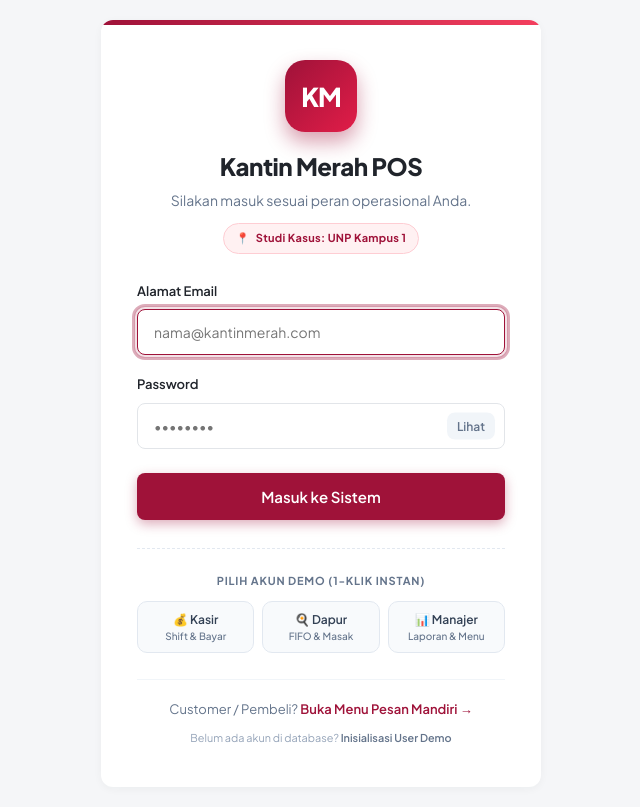
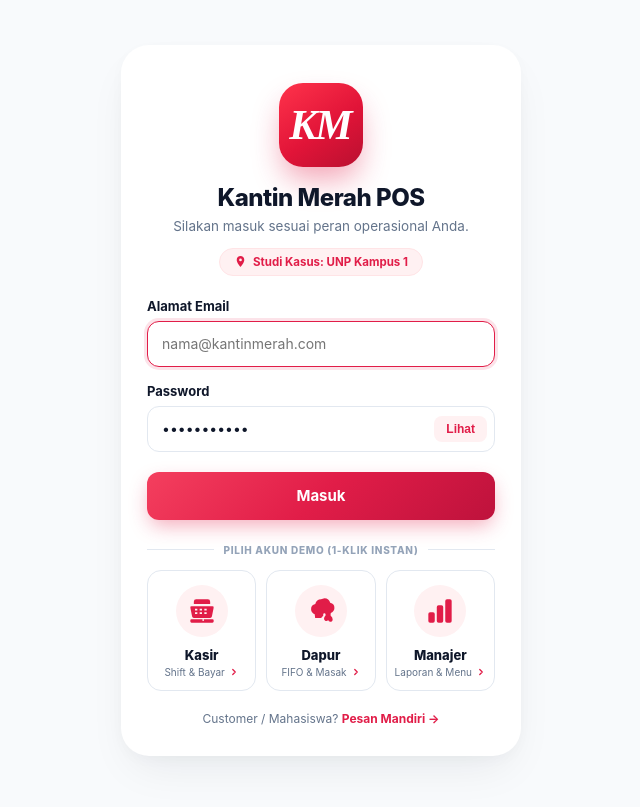
Before and after one commit to Hmdannn/pos-kantin-merah, a CodeIgniter 4 app: the page made by app/Views/auth/login.php in a window 1280 px wide. Shown: the whole page, without its empty margins (319-959 px from the left). After the commit the page ends 761 px from the top, so only its background shows below. Run offline with PHP 8.4 and a stand-in for CodeIgniter, Linux system fonts and the light colour scheme; the template is opened without the code that fills it, so the values that code supplies are empty; some libraries are stand-ins or nearby versions.

Commit message:
Memperbarui tampilan halaman login

```diff
--- a/app/Views/auth/login.php
+++ b/app/Views/auth/login.php
@@ -8,318 +8,364 @@ $success = session()->getFlashdata('success');
 <head>
     <meta charset="UTF-8">
     <meta name="viewport" content="width=device-width, initial-scale=1.0">
-    <title>Login - Kantin Merah POS</title>
+    <title>Kantin Merah POS - Login</title>
 
     <style>
+        :root {
+            --brand-red: #e11d48;
+            --brand-red-dark: #be123c;
+            --brand-red-light: #fff1f2;
+            --brand-red-soft: #ffe4e6;
+            --text-dark: #0f172a;
+            --text-muted: #64748b;
+            --border-light: #e2e8f0;
+            --bg-page: #f8fafc;
+        }
+
         * {
             box-sizing: border-box;
+            margin: 0;
+            padding: 0;
         }
 
         body {
-            margin: 0;
             min-height: 100vh;
             display: flex;
             align-items: center;
             justify-content: center;
-            padding: 20px;
-            background: radial-gradient(circle at top right, #9f1239, #7a0f1d, #4c0519);
-            color: #1f2937;
-            font-family: var(--font-primary);
+            padding: 24px 16px;
+            background: var(--bg-page);
+            font-family: -apple-system, BlinkMacSystemFont, "Segoe UI", Roboto, Helvetica, Arial, sans-serif;
+            color: var(--text-dark);
+            -webkit-font-smoothing: antialiased;
         }
 
         .login-card {
             width: 100%;
-            max-width: 440px;
-            padding: 40px 36px;
+            max-width: 400px;
             background: #ffffff;
-            border-radius: 24px;
-            box-shadow: 0 25px 50px -12px rgba(0, 0, 0, 0.35);
-            position: relative;
-            overflow: hidden;
+            border-radius: 28px;
+            padding: 38px 26px 30px;
+            box-shadow: 0 20px 45px -12px rgba(15, 23, 42, 0.08), 0 4px 16px -2px rgba(15, 23, 42, 0.03);
+            text-align: center;
         }
 
-        /* Aksen garis atas kartu */
-        .login-card::before {
-            content: '';
-            position: absolute;
-            top: 0;
-            left: 0;
-            right: 0;
-            height: 5px;
-            background: linear-gradient(90deg, #9f1239, #f43f5e);
-        }
-
-        .login-header {
-            text-align: center;
-            margin-bottom: 28px;
-        }
-
-        .logo {
-            width: 72px;
-            height: 72px;
+        /* App Logo (KM in red squircle) */
+        .app-logo {
+            width: 84px;
+            height: 84px;
             margin: 0 auto 16px;
+            background: linear-gradient(145deg, #ff334b 0%, #e11438 55%, #b91030 100%);
+            border-radius: 24px;
             display: flex;
             align-items: center;
             justify-content: center;
-            border-radius: 20px;
-            background: linear-gradient(135deg, #9f1239, #e11d48);
-            color: #fff;
-            font-size: 26px;
-            font-weight: 800;
-            box-shadow: 0 10px 20px rgba(159, 18, 57, 0.4);
-            letter-spacing: -1px;
+            box-shadow: 0 16px 30px -4px rgba(225, 29, 72, 0.4);
         }
 
-        h1 {
-            margin: 0 0 6px;
-            font-size: 24px;
-            color: #0f172a;
-            font-weight: 800;
-            letter-spacing: -0.5px;
+        .app-logo span {
+            font-family: "Times New Roman", Times, "Playfair Display", Georgia, serif;
+            font-style: italic;
+            font-weight: 900;
+            font-size: 42px;
+            color: #ffffff;
+            letter-spacing: -2px;
+            line-height: 1;
+            margin-right: 2px;
+            user-select: none;
         }
 
-        .subtitle {
-            margin: 0;
-            color: #64748b;
-            font-size: 14px;
-            font-weight: 400;
+        /* Heading */
+        .app-title {
+            font-size: 24px;
+            font-weight: 800;
+            color: var(--text-dark);
+            letter-spacing: -0.02em;
+            margin-bottom: 6px;
         }
 
-        .badge-campus {
+        .app-subtitle {
+            font-size: 13.5px;
+            color: var(--text-muted);
+            margin-bottom: 14px;
+        }
+
+        /* Location Badge */
+        .location-badge {
             display: inline-flex;
             align-items: center;
             gap: 6px;
-            margin-top: 12px;
-            background: #fff1f2;
-            color: #9f1239;
-            font-size: 11px;
+            background: var(--brand-red-light);
+            color: var(--brand-red);
+            font-size: 11.5px;
             font-weight: 700;
-            padding: 6px 12px;
-            border-radius: 9999px;
-            letter-spacing: 0.3px;
-            border: 1px solid #fecdd3;
+            padding: 6px 14px;
+            border-radius: 999px;
+            margin-bottom: 22px;
+            border: 1px solid var(--brand-red-soft);
         }
 
+        .location-badge svg {
+            flex-shrink: 0;
+        }
+
+        /* Alert Messages */
         .alert {
-            margin-bottom: 20px;
-            padding: 12px 16px;
-            border-radius: 12px;
-            font-size: 13px;
+            margin-bottom: 16px;
+            padding: 10px 14px;
+            border-radius: 10px;
+            font-size: 12.5px;
+            font-weight: 600;
+            text-align: left;
             display: flex;
             align-items: center;
-            gap: 10px;
-            font-weight: 500;
-            animation: fadeIn 0.3s ease-in-out;
-        }
-
-        @keyframes fadeIn {
-            from { opacity: 0; transform: translateY(-4px); }
-            to { opacity: 1; transform: translateY(0); }
+            gap: 8px;
         }
 
         .alert-error {
             background: #fff5f5;
-            color: #991b1b;
-            border: 1px solid #f87171;
+            color: #b91c1c;
+            border: 1px solid #fecaca;
         }
 
         .alert-success {
             background: #f0fdf4;
-            color: #166534;
-            border: 1px solid #4ade80;
+            color: #15803d;
+            border: 1px solid #bbf7d0;
         }
 
+        /* Form Controls */
         .form-group {
-            margin-bottom: 20px;
+            text-align: left;
+            margin-bottom: 16px;
         }
 
-        label {
+        .form-label {
             display: block;
-            margin-bottom: 8px;
             font-size: 13px;
-            font-weight: 600;
-            color: #334155;
+            font-weight: 700;
+            color: var(--text-dark);
+            margin-bottom: 7px;
         }
 
-        .input-wrapper {
-            position: relative;
+        .input-control {
+            width: 100%;
+            height: 46px;
+            padding: 0 14px;
+            border: 1.5px solid var(--border-light);
+            border-radius: 12px;
+            font-size: 14px;
+            color: var(--text-dark);
+            background: #ffffff;
+            outline: none;
+            transition: all 0.2s ease;
+            font-family: inherit;
         }
 
-        input {
-            width: 100%;
-            padding: 13px 16px;
-            border: 1.5px solid #cbd5e1;
-            border-radius: 12px;
-            outline: none;
-            font-size: 14px;
-            color: #0f172a;
-            background: #f8fafc;
-            transition: all 0.2s ease;
+        .input-control:focus {
+            border-color: var(--brand-red);
+            box-shadow: 0 0 0 3px rgba(225, 29, 72, 0.12);
         }
 
-        input:hover {
-            border-color: #94a3b8;
+        .password-wrap {
+            position: relative;
+            display: flex;
+            align-items: center;
         }
 
-        input:focus {
-            background: #ffffff;
-            border-color: #9f1239;
-            box-shadow: 0 0 0 4px rgba(159, 18, 57, 0.12);
+        .password-wrap .input-control {
+            padding-right: 76px;
         }
 
-        .password-wrapper input {
-            padding-right: 95px;
+        .toggle-btn {
+            position: absolute;
+            right: 8px;
+            background: var(--brand-red-light);
+            color: var(--brand-red);
+            border: none;
+            font-size: 12px;
+            font-weight: 700;
+            padding: 6px 12px;
+            border-radius: 8px;
+            cursor: pointer;
+            transition: background 0.15s ease;
         }
 
-        .toggle-password {
-            position: absolute;
-            top: 50%;
-            right: 10px;
-            transform: translateY(-50%);
-            border: none;
-            background: #f1f5f9;
-            color: #64748b;
-            cursor: pointer;
-            font-size: 12px;
-            font-weight: 600;
-            padding: 6px 10px;
-            border-radius: 8px;
-            transition: all 0.15s ease;
+        .toggle-btn:hover {
+            background: var(--brand-red-soft);
         }
 
-        .toggle-password:hover {
-            background: #e2e8f0;
-            color: #1e293b;
-        }
-
-        .submit-button {
+        /* Submit Button */
+        .btn-submit {
             width: 100%;
-            padding: 14px;
+            height: 48px;
             border: none;
             border-radius: 12px;
-            background: linear-gradient(135deg, #9f1239, #e11d48);
-            color: #fff;
+            background: linear-gradient(135deg, #f43f5e 0%, #e11d48 50%, #be123c 100%);
+            color: #ffffff;
             font-size: 15px;
             font-weight: 700;
             cursor: pointer;
-            box-shadow: 0 4px 12px rgba(159, 18, 57, 0.35);
+            box-shadow: 0 8px 20px -3px rgba(225, 29, 72, 0.38);
             transition: all 0.2s ease;
             margin-top: 4px;
+            font-family: inherit;
         }
 
-        .submit-button:hover {
-            background: linear-gradient(135deg, #881337, #be123c);
+        .btn-submit:hover {
+            background: linear-gradient(135deg, #e11d48 0%, #be123c 100%);
             transform: translateY(-1px);
-            box-shadow: 0 6px 16px rgba(159, 18, 57, 0.45);
+            box-shadow: 0 10px 24px -2px rgba(225, 29, 72, 0.45);
         }
 
-        .submit-button:active {
+        .btn-submit:active {
             transform: translateY(0);
         }
 
-        .submit-button:disabled {
+        .btn-submit:disabled {
             opacity: 0.7;
             cursor: not-allowed;
             transform: none;
         }
 
-        /* Demo Account Quick Switcher */
-        .demo-box {
-            margin-top: 28px;
-            padding-top: 24px;
-            border-top: 1px dashed #e2e8f0;
+        /* Demo Divider */
+        .demo-divider {
+            display: flex;
+            align-items: center;
+            text-align: center;
+            color: #94a3b8;
+            font-size: 10px;
+            font-weight: 800;
+            letter-spacing: 0.07em;
+            text-transform: uppercase;
+            margin: 24px 0 14px;
         }
 
-        .demo-title {
-            font-size: 11px;
-            font-weight: 700;
-            color: #64748b;
-            text-transform: uppercase;
-            letter-spacing: 0.8px;
-            margin-bottom: 12px;
+        .demo-divider::before,
+        .demo-divider::after {
+            content: '';
+            flex: 1;
+            border-bottom: 1px solid var(--border-light);
+        }
+
+        .demo-divider:not(:empty)::before {
+            margin-right: 10px;
+        }
+
+        .demo-divider:not(:empty)::after {
+            margin-left: 10px;
+        }
+
+        /* Demo Account Cards (3 columns) */
+        .demo-grid {
+            display: grid;
+            grid-template-columns: repeat(3, 1fr);
+            gap: 10px;
+        }
+
+        .demo-card {
+            background: #ffffff;
+            border: 1px solid var(--border-light);
+            border-radius: 14px;
+            padding: 14px 6px 12px;
+            cursor: pointer;
+            transition: all 0.2s ease;
+            text-align: center;
+            position: relative;
+        }
+
+        .demo-card:hover {
+            border-color: #fecdd3;
+            transform: translateY(-2px);
+            box-shadow: 0 8px 18px rgba(225, 29, 72, 0.08);
+            background: #fffafa;
+        }
+
+        .demo-icon-wrap {
+            width: 52px;
+            height: 52px;
+            border-radius: 50%;
+            background: var(--brand-red-light);
+            display: flex;
+            align-items: center;
+            justify-content: center;
+            margin: 0 auto 10px;
+        }
+
+        .demo-role-name {
+            font-size: 13px;
+            font-weight: 800;
+            color: var(--text-dark);
+            margin-bottom: 3px;
+            text-align: center;
+            padding: 0;
+        }
+
+        .demo-role-bottom {
+            display: flex;
+            align-items: center;
+            justify-content: center;
+            gap: 4px;
+            padding: 0;
+        }
+
+        .demo-role-desc {
+            font-size: 10px;
+            color: var(--text-muted);
+            white-space: nowrap;
+            overflow: hidden;
+            text-overflow: ellipsis;
             text-align: center;
         }
 
-        .demo-buttons {
-            display: grid;
-            grid-template-columns: repeat(3, 1fr);
-            gap: 8px;
+        .demo-role-arrow {
+            color: var(--brand-red);
+            font-size: 11px;
+            font-weight: 800;
+            margin-left: 0;
+            flex-shrink: 0;
+            display: flex;
+            align-items: center;
         }
 
-        .btn-demo {
-            padding: 10px 6px;
-            border: 1px solid #e2e8f0;
-            background: #f8fafc;
-            border-radius: 10px;
+        /* Footer link */
+        .footer-link {
+            margin-top: 20px;
             font-size: 12px;
-            font-weight: 600;
-            color: #334155;
-            cursor: pointer;
-            text-align: center;
-            transition: all 0.2s ease;
+            color: var(--text-muted);
         }
 
-        .btn-demo:hover {
-            background: #fff1f2;
-            border-color: #fecdd3;
-            color: #9f1239;
-            transform: translateY(-1px);
+        .footer-link a {
+            color: var(--brand-red);
+            text-decoration: none;
+            font-weight: 700;
         }
 
-        .btn-demo small {
-            display: block;
-            font-size: 10px;
-            color: #64748b;
-            font-weight: 500;
-            margin-top: 3px;
-        }
-
-        .footer {
-            margin-top: 26px;
-            text-align: center;
-            color: #64748b;
-            font-size: 13px;
-            border-top: 1px solid #f1f5f9;
-            padding-top: 20px;
-        }
-
-        .footer a {
-            color: #9f1239;
-            text-decoration: none;
-            font-weight: 600;
-            transition: color 0.15s ease;
-        }
-
-        .footer a:hover {
-            color: #4c0519;
+        .footer-link a:hover {
             text-decoration: underline;
         }
-
-        @media (max-width: 480px) {
-            .login-card {
-                padding: 30px 20px;
-                border-radius: 20px;
-            }
-            .demo-buttons {
-                grid-template-columns: repeat(1, 1fr);
-            }
-        }
     </style>
-    <link rel="stylesheet" href="<?= base_url('assets/css/formal-ui.css') ?>">
-    <?= view('layout/typography') ?>
 </head>
 
 <body>
     <main class="login-card">
 
-        <header class="login-header">
-            <div class="logo">KM</div>
-            <h1>Kantin Merah POS</h1>
-            <p class="subtitle">Silakan masuk sesuai peran operasional Anda.</p>
-            <div class="badge-campus">
-                <span>📍</span> Studi Kasus: UNP Kampus 1
-            </div>
-        </header>
+        <!-- App Logo -->
+        <div class="app-logo">
+            <span>KM</span>
+        </div>
+
+        <!-- Heading -->
+        <h1 class="app-title">Kantin Merah POS</h1>
+        <p class="app-subtitle">Silakan masuk sesuai peran operasional Anda.</p>
+
+        <!-- Location Badge -->
+        <div class="location-badge">
+            <svg width="13" height="13" viewBox="0 0 24 24" fill="#e11d48">
+                <path d="M12 2C8.13 2 5 5.13 5 9c0 5.25 7 13 7 13s7-7.75 7-13c0-3.87-3.13-7-7-7zm0 9.5a2.5 2.5 0 1 1 0-5 2.5 2.5 0 0 1 0 5z"/>
+            </svg>
+            <span>Studi Kasus: UNP Kampus 1</span>
+        </div>
 
         <?php if ($error): ?>
             <div class="alert alert-error" role="alert">
@@ -333,16 +379,18 @@ $success = session()->getFlashdata('success');
             </div>
         <?php endif; ?>
 
+        <!-- Form Login -->
         <form action="<?= site_url('login/attempt') ?>" method="post" id="loginForm">
             <?= csrf_field() ?>
 
             <div class="form-group">
-                <label for="email">Alamat Email</label>
+                <label for="email" class="form-label">Alamat Email</label>
                 <input
                     type="email"
                     id="email"
                     name="email"
-                    value="<?= esc(old('email') ?? '') ?>"
+                    class="input-control"
+                    value="<?= esc(old('email') ?? 'dapur@kantinmerah.com') ?>"
                     placeholder="nama@kantinmerah.com"
                     autocomplete="username"
                     required
@@ -351,19 +399,21 @@ $success = session()->getFlashdata('success');
             </div>
 
             <div class="form-group">
-                <label for="password">Password</label>
-                <div class="input-wrapper password-wrapper">
+                <label for="password" class="form-label">Password</label>
+                <div class="password-wrap">
                     <input
                         type="password"
                         id="password"
                         name="password"
-                        placeholder="••••••••"
+                        class="input-control"
+                        value="password123"
+                        placeholder="••••••••••••"
                         autocomplete="current-password"
                         required
                     >
                     <button
                         type="button"
-                        class="toggle-password"
+                        class="toggle-btn"
                         id="togglePassword"
                     >
                         Lihat
@@ -371,38 +421,77 @@ $success = session()->getFlashdata('success');
                 </div>
             </div>
 
-            <button type="submit" class="submit-button" id="submitButton">
-                Masuk ke Sistem
+            <button type="submit" class="btn-submit" id="submitButton">
+                Masuk
             </button>
         </form>
 
-        <!-- Quick Fill Role Selector -->
-        <div class="demo-box">
-            <div class="demo-title">Pilih Akun Demo (1-Klik Instan)</div>
-            <div class="demo-buttons">
-                <button type="button" class="btn-demo" onclick="fillRole('kasir@kantinmerah.com', 'password123', true)">
-                    💰 Kasir
-                    <small>Shift & Bayar</small>
-                </button>
-                <button type="button" class="btn-demo" onclick="fillRole('dapur@kantinmerah.com', 'password123', true)">
-                    🍳 Dapur
-                    <small>FIFO & Masak</small>
-                </button>
-                <button type="button" class="btn-demo" onclick="fillRole('manajerial@kantinmerah.com', 'password123', true)">
-                    📊 Manajer
-                    <small>Laporan & Menu</small>
-                </button>
+        <!-- Demo Divider -->
+        <div class="demo-divider">Pilih Akun Demo (1-Klik Instan)</div>
+
+        <!-- 3 Demo Account Cards -->
+        <div class="demo-grid">
+            <!-- Kasir -->
+            <div class="demo-card" onclick="fillRole('kasir@kantinmerah.com', 'password123', true)" title="Login sebagai Kasir">
+                <div class="demo-icon-wrap">
+                    <svg width="28" height="28" viewBox="0 0 24 24" fill="#e11d48">
+                        <path d="M5 4a2 2 0 0 1 2-2h10a2 2 0 0 1 2 2v2H5V4zm-2 4h18a1 1 0 0 1 .98 1.2l-1.5 7.5A2 2 0 0 1 18.52 18H5.48a2 2 0 0 1-1.96-1.3L2.02 9.2A1 1 0 0 1 3 8zm3 2v1.5h2V10H6zm4 0v1.5h2V10h-2zm4 0v1.5h2V10h-2zm-8 3v1.5h2V13H6zm4 0v1.5h2V13h-2zm4 0v1.5h2V13h-2zm-7 6h14a1 1 0 0 1 1 1v1a1 1 0 0 1-1 1H3a1 1 0 0 1-1-1v-1a1 1 0 0 1 1-1zm6 1.5a.75.75 0 1 0 0-1.5.75.75 0 0 0 0 1.5z"/>
+                    </svg>
+                </div>
+                <div class="demo-role-name">Kasir</div>
+                <div class="demo-role-bottom">
+                    <span class="demo-role-desc">Shift & Bayar</span>
+                    <span class="demo-role-arrow">
+                        <svg width="10" height="10" viewBox="0 0 24 24" fill="none" stroke="#e11d48" stroke-width="3" stroke-linecap="round" stroke-linejoin="round">
+                            <polyline points="9 18 15 12 9 6"></polyline>
+                        </svg>
+                    </span>
+                </div>
+            </div>
+
+            <!-- Dapur -->
+            <div class="demo-card" onclick="fillRole('dapur@kantinmerah.com', 'password123', true)" title="Login sebagai Dapur">
+                <div class="demo-icon-wrap">
+                    <svg width="28" height="28" viewBox="0 0 24 24" fill="#e11d48">
+                        <path d="M12 2c-2.4 0-4.4 1.7-4.9 4a4.5 4.5 0 0 0-3.6 4.5c0 2 1.3 3.7 3.1 4.2l.4 3.3h5.2c.4-.7 1-1.3 1.7-1.7V15a1 1 0 0 1 2 0v.3c.7.4 1.3 1 1.7 1.7H20l.4-3.3c1.8-.5 3.1-2.2 3.1-4.2a4.5 4.5 0 0 0-3.6-4.5c-.5-2.3-2.5-4-4.9-4z"/>
+                        <path d="M17 14c-.6 1.5-1.8 2.5-2.2 3.5-.4 1-.2 2.2.8 2.8.9.5 2 .2 2.6-.5.2.8.9 1.4 1.8 1.4 1.1 0 2-.9 2-2 0-2.2-2.2-3.8-5-5.2z"/>
+                    </svg>
+                </div>
+                <div class="demo-role-name">Dapur</div>
+                <div class="demo-role-bottom">
+                    <span class="demo-role-desc">FIFO & Masak</span>
+                    <span class="demo-role-arrow">
+                        <svg width="10" height="10" viewBox="0 0 24 24" fill="none" stroke="#e11d48" stroke-width="3" stroke-linecap="round" stroke-linejoin="round">
+                            <polyline points="9 18 15 12 9 6"></polyline>
+                        </svg>
+                    </span>
+                </div>
+            </div>
+
+            <!-- Manajer -->
+            <div class="demo-card" onclick="fillRole('manajerial@kantinmerah.com', 'password123', true)" title="Login sebagai Manajer">
+                <div class="demo-icon-wrap">
+                    <svg width="28" height="28" viewBox="0 0 24 24" fill="#e11d48">
+                        <rect x="2" y="13" width="5.5" height="9" rx="1.5"/>
+                        <rect x="9.25" y="7" width="5.5" height="15" rx="1.5"/>
+                        <rect x="16.5" y="2" width="5.5" height="20" rx="1.5"/>
+                    </svg>
+                </div>
+                <div class="demo-role-name">Manajer</div>
+                <div class="demo-role-bottom">
+                    <span class="demo-role-desc">Laporan & Menu</span>
+                    <span class="demo-role-arrow">
+                        <svg width="10" height="10" viewBox="0 0 24 24" fill="none" stroke="#e11d48" stroke-width="3" stroke-linecap="round" stroke-linejoin="round">
+                            <polyline points="9 18 15 12 9 6"></polyline>
+                        </svg>
+                    </span>
+                </div>
             </div>
         </div>
 
-        <footer class="footer">
-            <div style="margin-bottom: 8px;">
-                Customer / Pembeli? <a href="<?= site_url('customer') ?>" target="_blank">Buka Menu Pesan Mandiri →</a>
-            </div>
-            <small style="color: #94a3b8;">
-                Belum ada akun di database? <a href="<?= site_url('test/init-users') ?>" target="_blank" style="color: #64748b;">Inisialisasi User Demo</a>
-            </small>
-        </footer>
+        <div class="footer-link">
+            Customer / Mahasiswa? <a href="<?= site_url('customer') ?>" target="_blank">Pesan Mandiri &rarr;</a>
+        </div>
 
     </main>
 
@@ -414,9 +503,9 @@ $success = session()->getFlashdata('success');
         const submitButton = document.getElementById('submitButton');
 
         togglePassword.addEventListener('click', function () {
-            const show = passwordInput.type === 'password';
-            passwordInput.type = show ? 'text' : 'password';
-            togglePassword.textContent = show ? 'Sembunyi' : 'Lihat';
+            const isPassword = passwordInput.type === 'password';
+            passwordInput.type = isPassword ? 'text' : 'password';
+            togglePassword.textContent = isPassword ? 'Sembunyi' : 'Lihat';
         });
 
         loginForm.addEventListener('submit', function () {
@@ -431,13 +520,6 @@ $success = session()->getFlashdata('success');
                 submitButton.disabled = true;
                 submitButton.textContent = 'Memverifikasi...';
                 loginForm.submit();
-            } else {
-                emailInput.style.borderColor = '#9f1239';
-                passwordInput.style.borderColor = '#9f1239';
-                setTimeout(() => {
-                    emailInput.style.borderColor = '';
-                    passwordInput.style.borderColor = '';
-                }, 600);
             }
         }
     </script>
```
